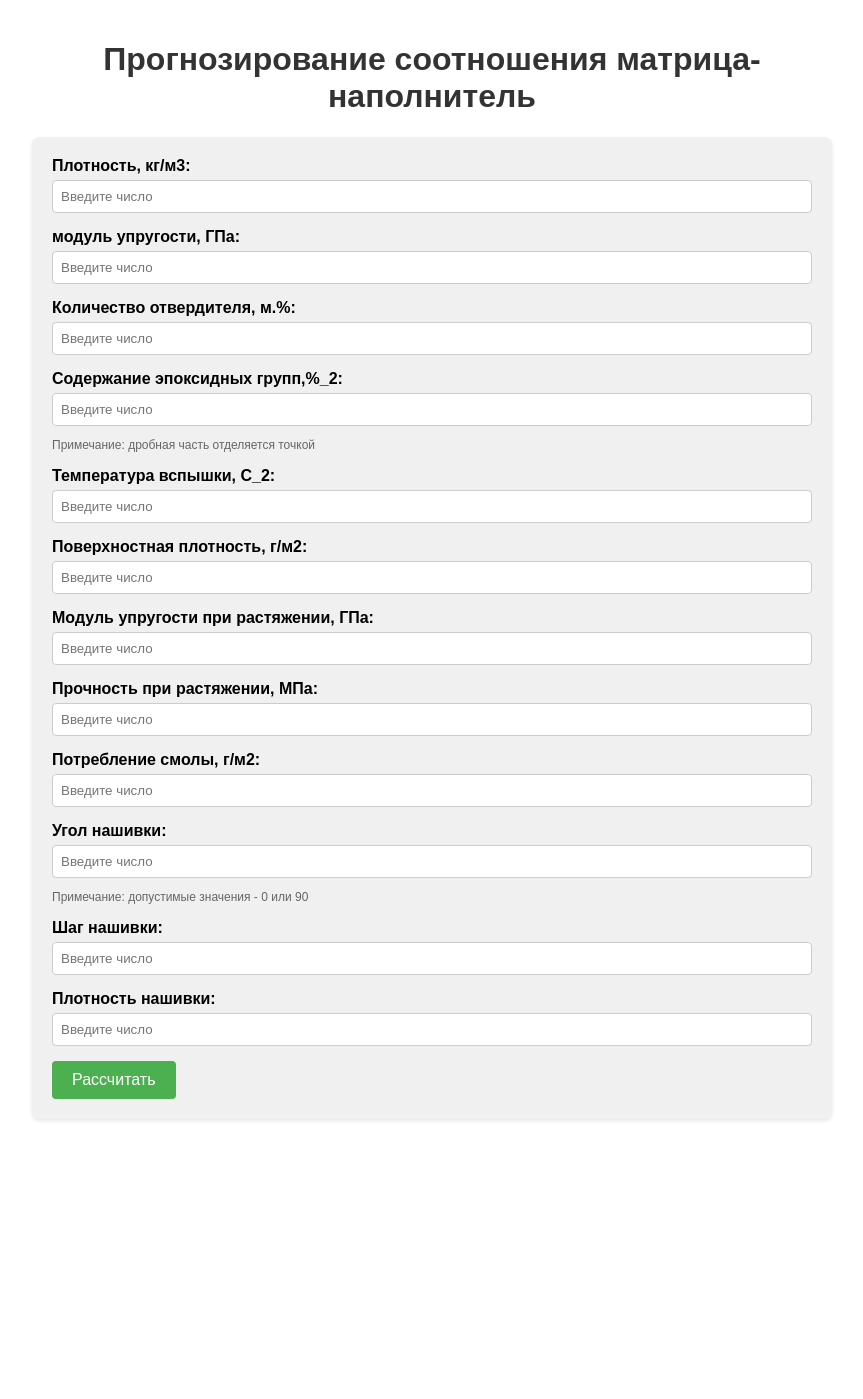
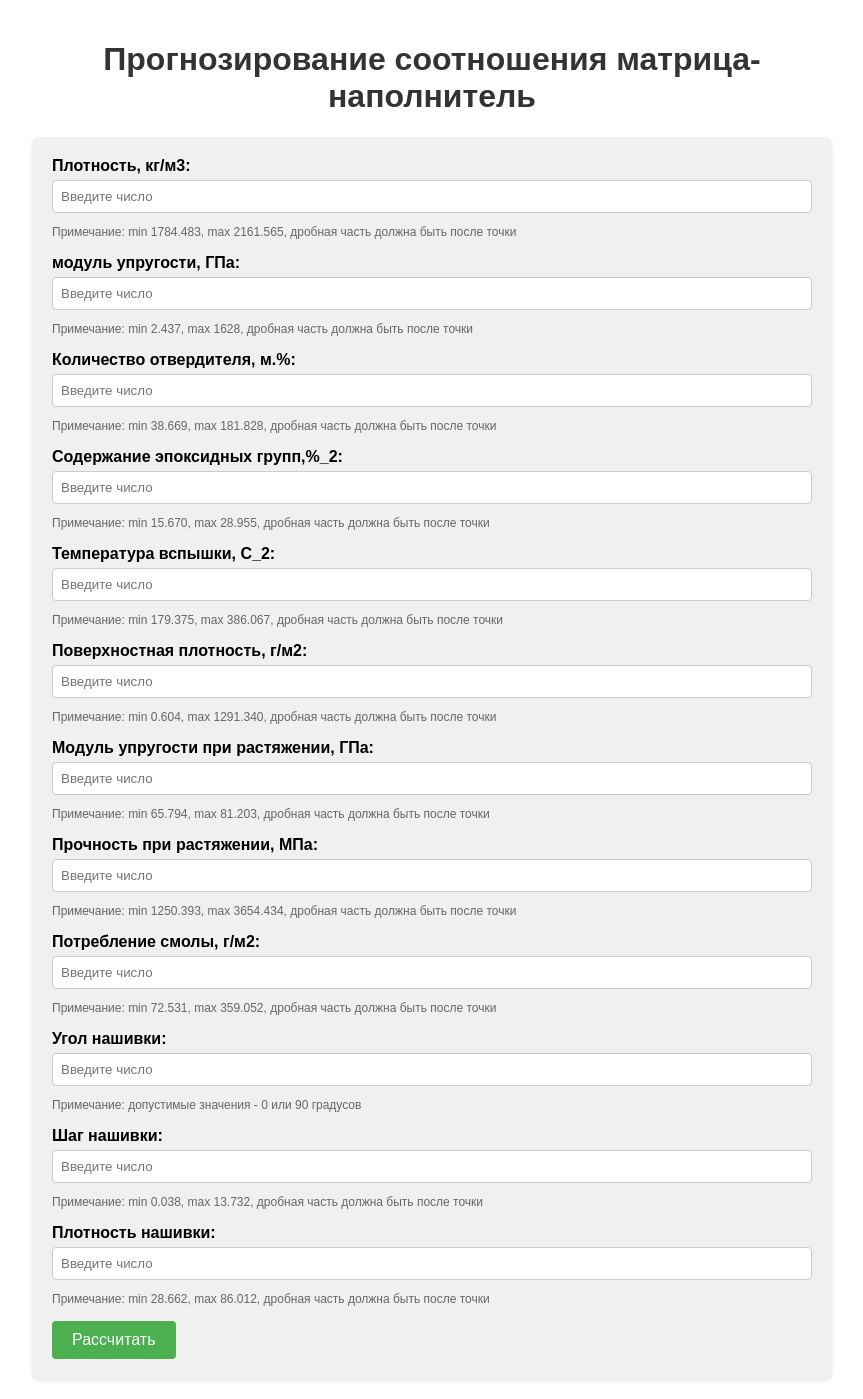
Before and after one commit to maslovmd/BKP_DataScience, a Flask app: page / in a window 1280 px wide. Shown: the whole page, without its empty margins (208-1071 px from the left). Before the commit the page ends 1121 px from the top, so only its background shows below. Run offline with Flask 3, Linux system fonts and the light colour scheme; parts of the project's set-up code (start-up, migrations or seed data) failed here and were passed over.

Commit message:
Update index.html

```diff
--- a/templates/index.html
+++ b/templates/index.html
@@ -98,11 +98,41 @@
                     <label for="{{ feature }}">{{ feature }}:</label>
                     <input type="text" id="{{ feature }}" name="{{ feature }}"
                            placeholder="Введите число">
-                     {% if feature == 'Содержание эпоксидных групп,%_2' %}
-                        <p class="note">Примечание: дробная часть отделяется точкой</p>
+                    {% if feature == 'Плотность, кг/м3' %}
+                        <p class="note">Примечание: min 1784.483, max 2161.565, дробная часть должна быть после точки</p>
+                    {% endif %}
+                    {% if feature == 'модуль упругости, ГПа' %}
+                        <p class="note">Примечание: min 2.437, max 1628, дробная часть должна быть после точки</p>
+                    {% endif %}
+                    {% if feature == 'Количество отвердителя, м.%' %}
+                        <p class="note">Примечание: min 38.669, max 181.828, дробная часть должна быть после точки</p>
+                    {% endif %}
+                    {% if feature == 'Содержание эпоксидных групп,%_2' %}
+                        <p class="note">Примечание: min 15.670, max 28.955, дробная часть должна быть после точки</p>
+                    {% endif %}
+                    {% if feature == 'Температура вспышки, С_2' %}
+                        <p class="note">Примечание: min 179.375, max 386.067, дробная часть должна быть после точки</p>
+                    {% endif %}
+                    {% if feature == 'Поверхностная плотность, г/м2' %}
+                        <p class="note">Примечание: min 0.604, max 1291.340, дробная часть должна быть после точки</p>
+                    {% endif %}
+                    {% if feature == 'Модуль упругости при растяжении, ГПа' %}
+                        <p class="note">Примечание: min 65.794, max 81.203, дробная часть должна быть после точки</p>
+                    {% endif %}
+                    {% if feature == 'Прочность при растяжении, МПа' %}
+                        <p class="note">Примечание: min 1250.393, max 3654.434, дробная часть должна быть после точки</p>
+                    {% endif %}
+                    {% if feature == 'Потребление смолы, г/м2' %}
+                        <p class="note">Примечание: min 72.531, max 359.052, дробная часть должна быть после точки</p>
                     {% endif %}
                     {% if feature == 'Угол нашивки' %}
-                        <p class="note">Примечание: допустимые значения - 0 или 90</p>
+                        <p class="note">Примечание: допустимые значения - 0 или 90 градусов</p>
+                    {% endif %}
+                    {% if feature == 'Шаг нашивки' %}
+                        <p class="note">Примечание: min 0.038, max 13.732, дробная часть должна быть после точки</p>
+                    {% endif %}
+                    {% if feature == 'Плотность нашивки' %}
+                        <p class="note">Примечание: min 28.662, max 86.012, дробная часть должна быть после точки</p>
                     {% endif %}
                 </div>
                 {% endfor %}
```
